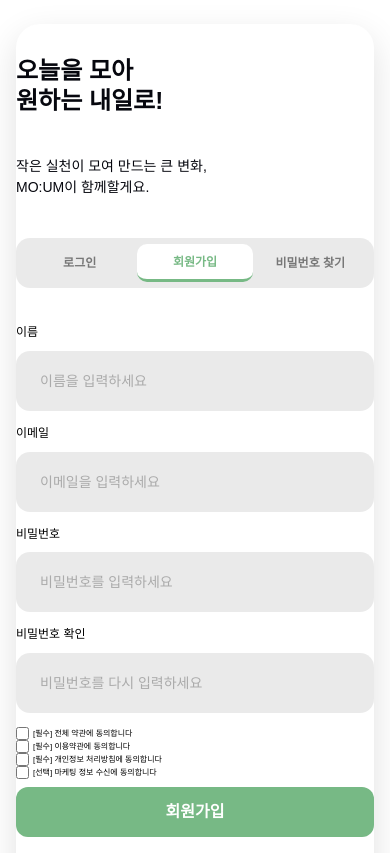
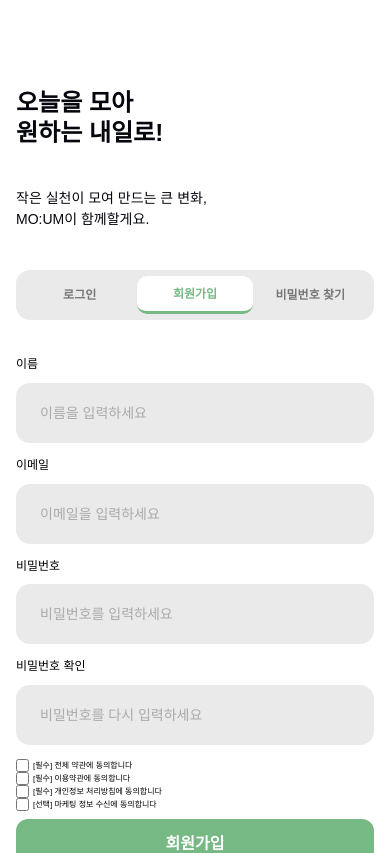
Before and after one commit to hgkang2/est_13_final_project, a Next.js app: page /register in a window 390 px wide. Shown: the top 853 px of the page. Built offline with nearby package versions, Linux system fonts and the light colour scheme; no server answers; a web font is replaced by a local one.

Commit message:
fix: 인증 페이지 컨테이너 전역 스타일 충돌 수정

```diff
--- a/src/styles/_auth.scss
+++ b/src/styles/_auth.scss
@@ -203,9 +203,9 @@
   justify-content: center;
   gap: 10px;
   padding: 10px 8px;
-  border: 1px solid var(--color-gray);
+  border: 1px solid rgba(217, 217, 217, 0.55);
   border-radius: 12px;
-  background-color: var(--color-gray);
+  background-color: rgba(217, 217, 217, 0.55);
   color: var(--color-black);
   font-size: 16px;
   font-weight: 500;
@@ -273,7 +273,7 @@
     padding: 24px;
     overflow-y: auto;
   }
-  .container {
+  .auth-container {
     width: 100%;
     min-height: 100vh;
     height: auto;
@@ -392,7 +392,7 @@
     padding: 24px 16px;
     box-sizing: border-box;
   }
-  .container {
+  .auth-container {
     width: calc(100vw - 32px);
     max-width: 358px;
     margin: 0 auto;
```
